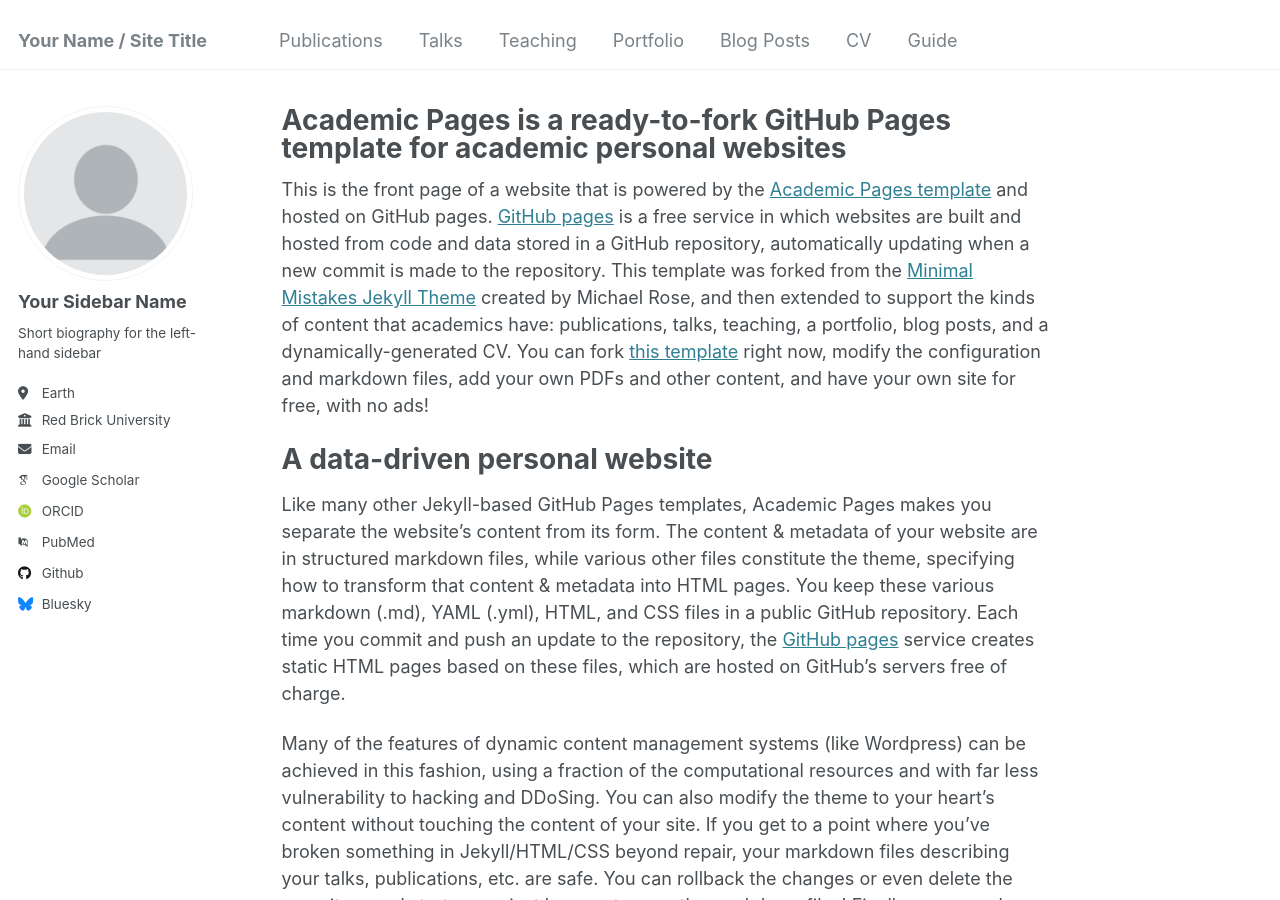
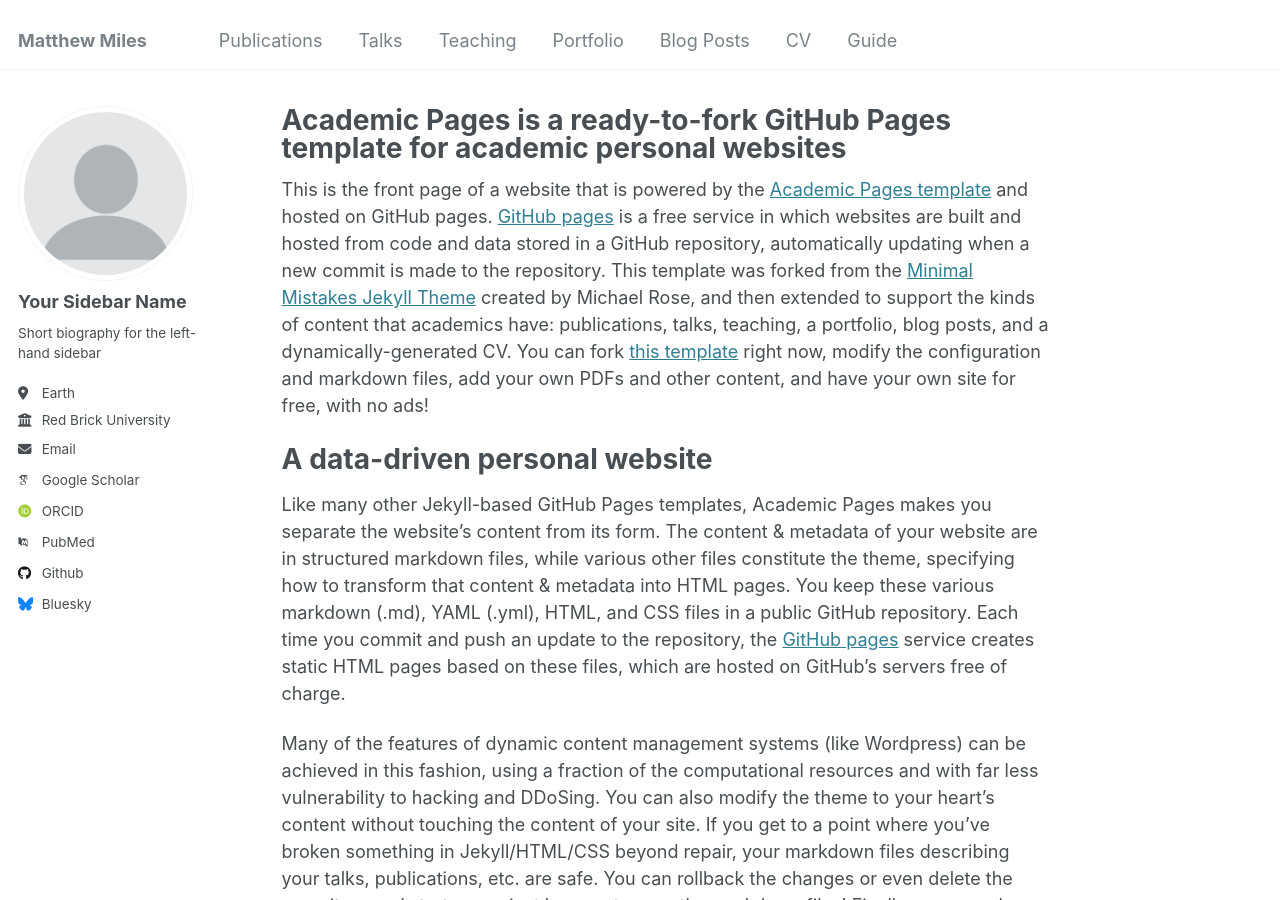
Before and after one commit to mmiles10/mmiles.github.io, a Jekyll site: the page built from _pages/about.md, in a window 1280 px wide and 900 px high. Built offline with Jekyll 4.4.1, drawn with Linux system fonts in a browser that asks for light colours; some web fonts are replaced.

Commit message:
Update _config.yml

```diff
--- a/_config.yml
+++ b/_config.yml
@@ -8,7 +8,7 @@
 
 # Basic Site Settings
 locale                   : "en-US"
-title                    : "Your Name / Site Title"
+title                    : "Matthew Miles"
 title_separator          : "-"
 name                     : &name "Your Name"
 description              : &description "personal description"
```
